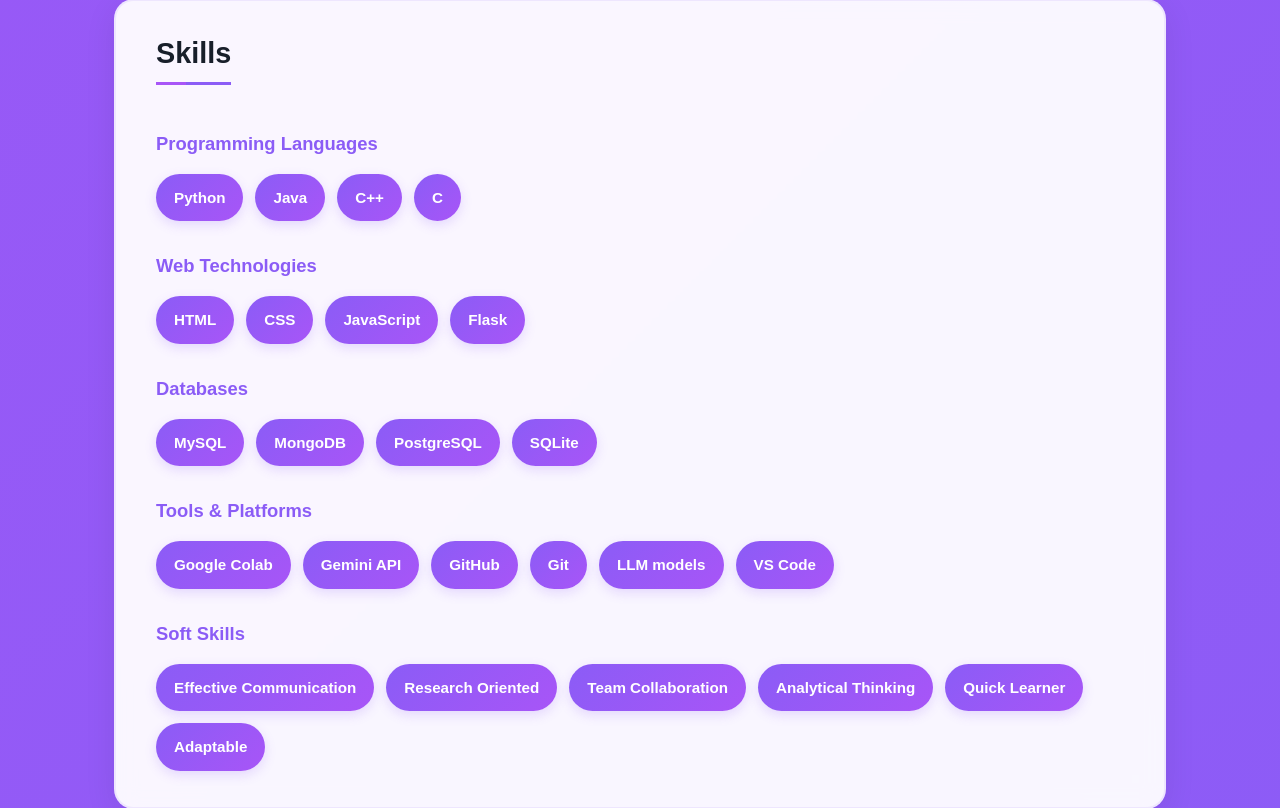
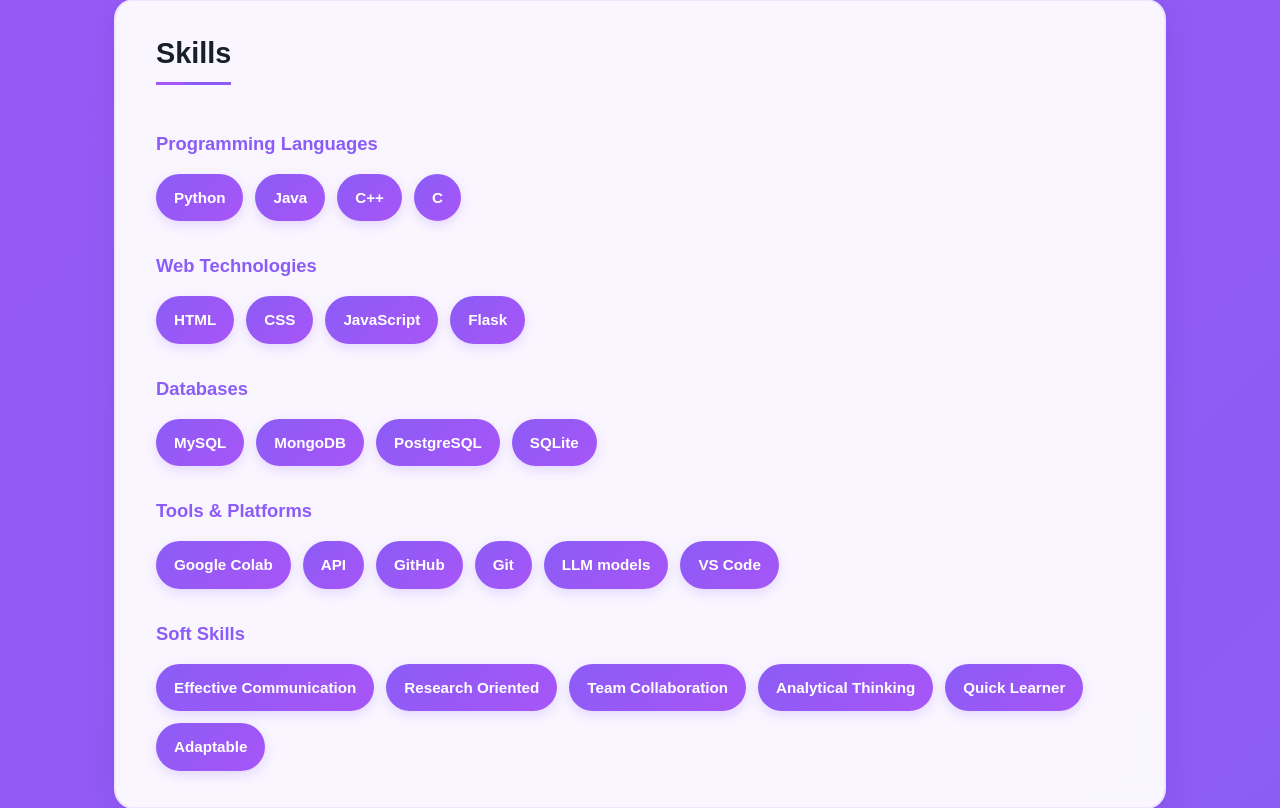
Before and after one commit to mohnish-srshetty/Portfolio, a Node server app: page /portfolio in a window 1280 px wide. Shown: the part 3532-4340 px from the top of the page. Run offline with Node 20, Linux system fonts and the light colour scheme; the visitor is signed in with stand-in values (Sample User, id 1); some libraries are stand-ins or nearby versions.

Commit message:
Update skills: change 'Gemini API' to 'API' for broader representation

```diff
--- a/views/portfolio.ejs
+++ b/views/portfolio.ejs
@@ -224,7 +224,7 @@
           <h4>Tools & Platforms</h4>
           <div class="skills-tags">
             <span class="skill-tag">Google Colab</span>
-            <span class="skill-tag">Gemini API</span>
+            <span class="skill-tag">API</span>
             <span class="skill-tag">GitHub</span>
             <span class="skill-tag">Git</span>
             <span class="skill-tag">LLM models</span>
```
